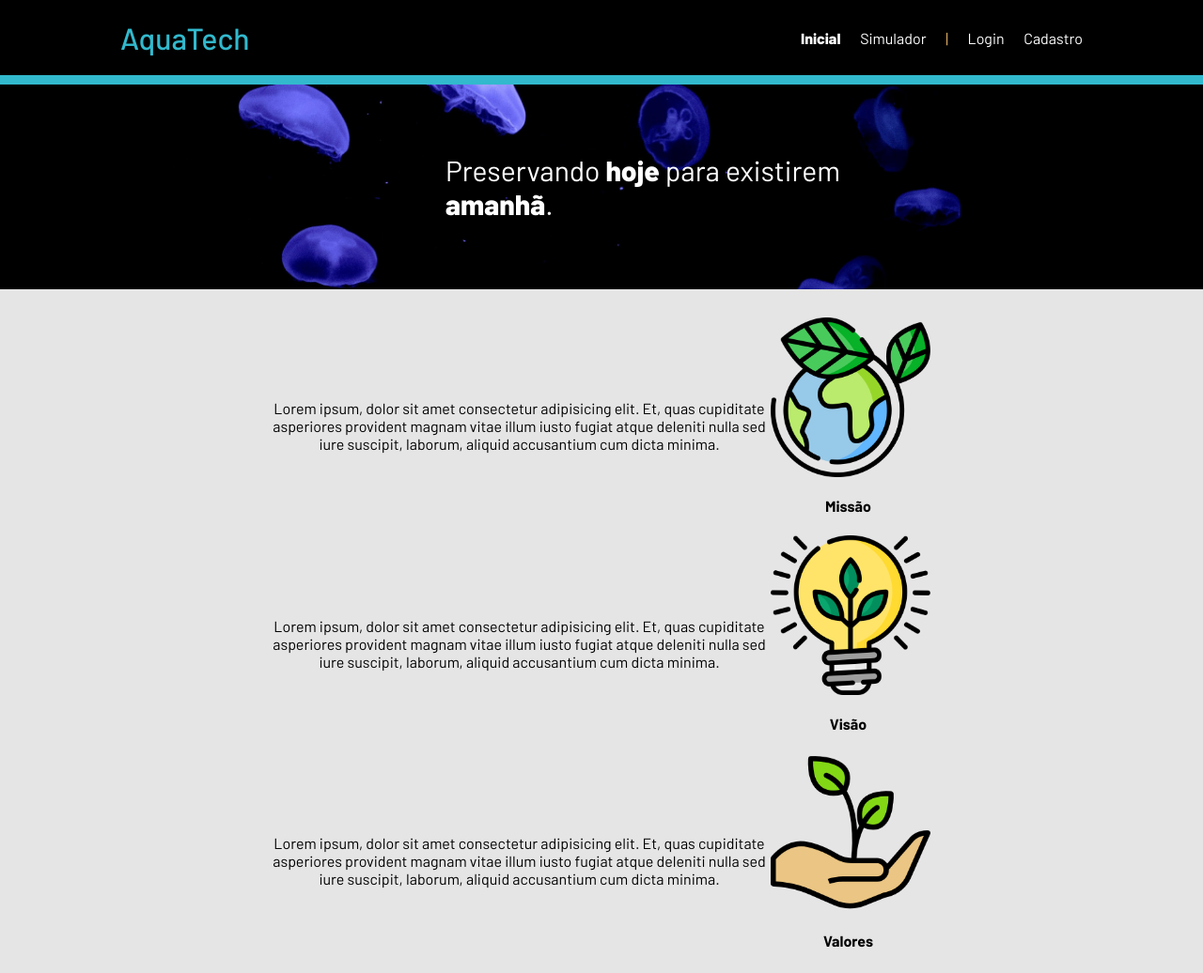
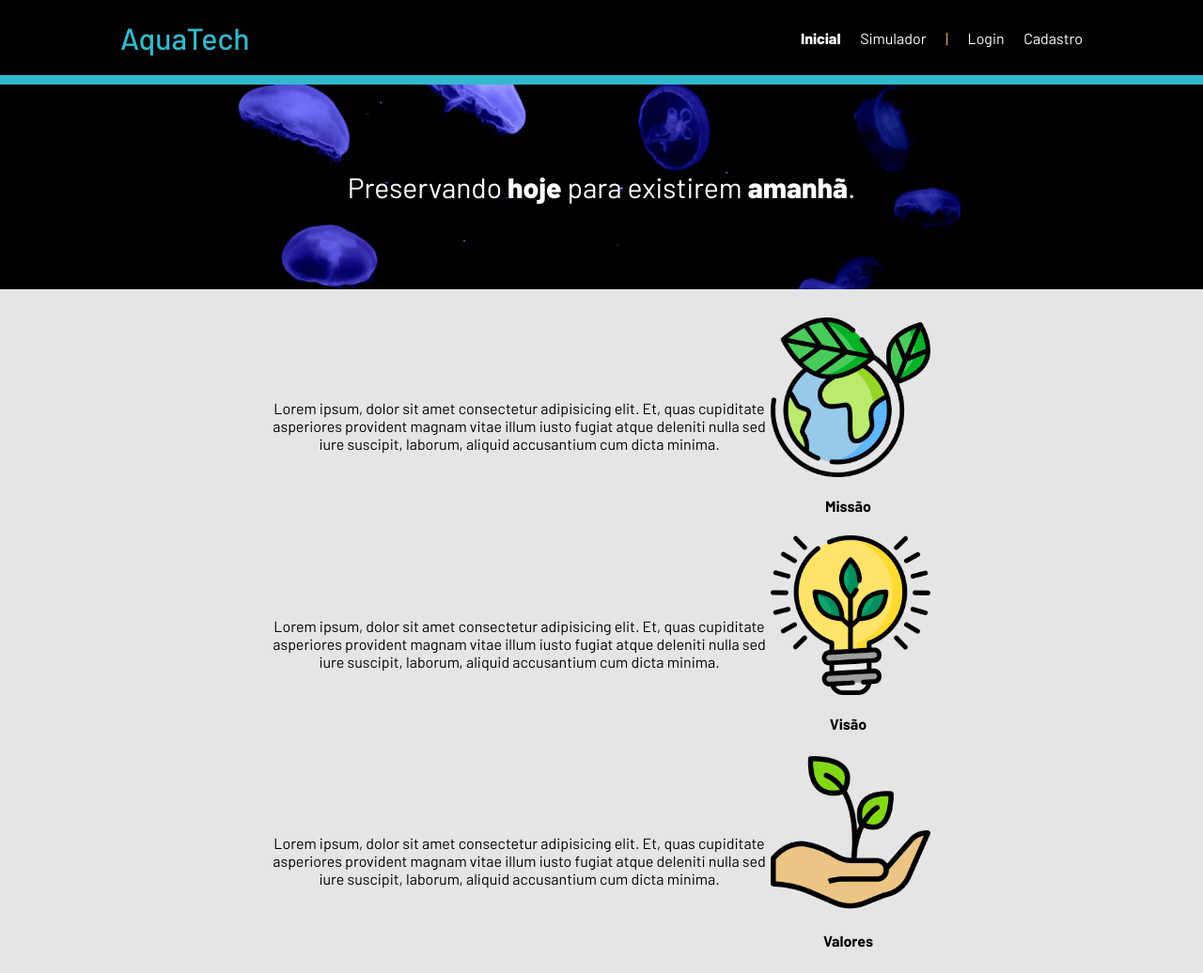
Before and after one commit to gabrieusu0/atividade-aqua-tech, a plain HTML site: page versão com css/index.html in a window 1280 px wide. Shown: the top 1036 px of the page at 94% size. Drawn offline with Linux system fonts and the light colour scheme.

Commit message:
Atualizando de acordo com o que o cliente deseja

```diff
--- a/versão com css/styles/style.css
+++ b/versão com css/styles/style.css
@@ -72,14 +72,15 @@ body {
 }
 
 .banner .container {
+    text-align: center;
     justify-content: center;
     align-items: center;
     height: 100%;
 }
 
 .banner .container p {
-    margin-left: 180px;
-    width: 50%;
+    width: 80%;
+    margin: 0;
     padding: 0;
     font-size: 30px;
 }
```
